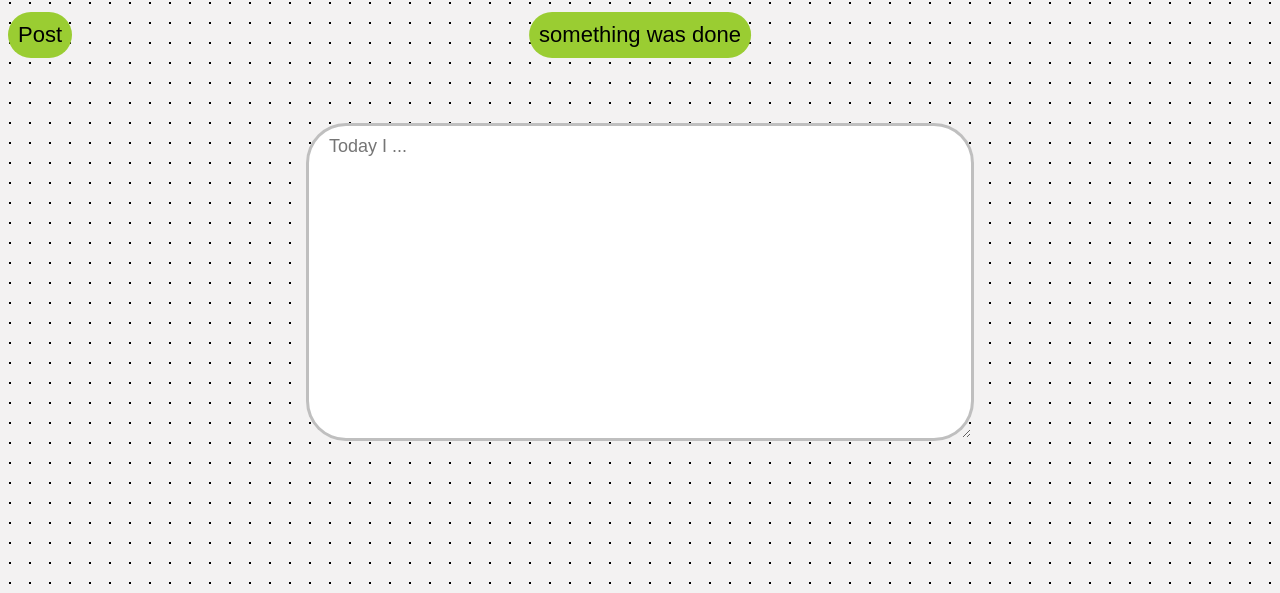
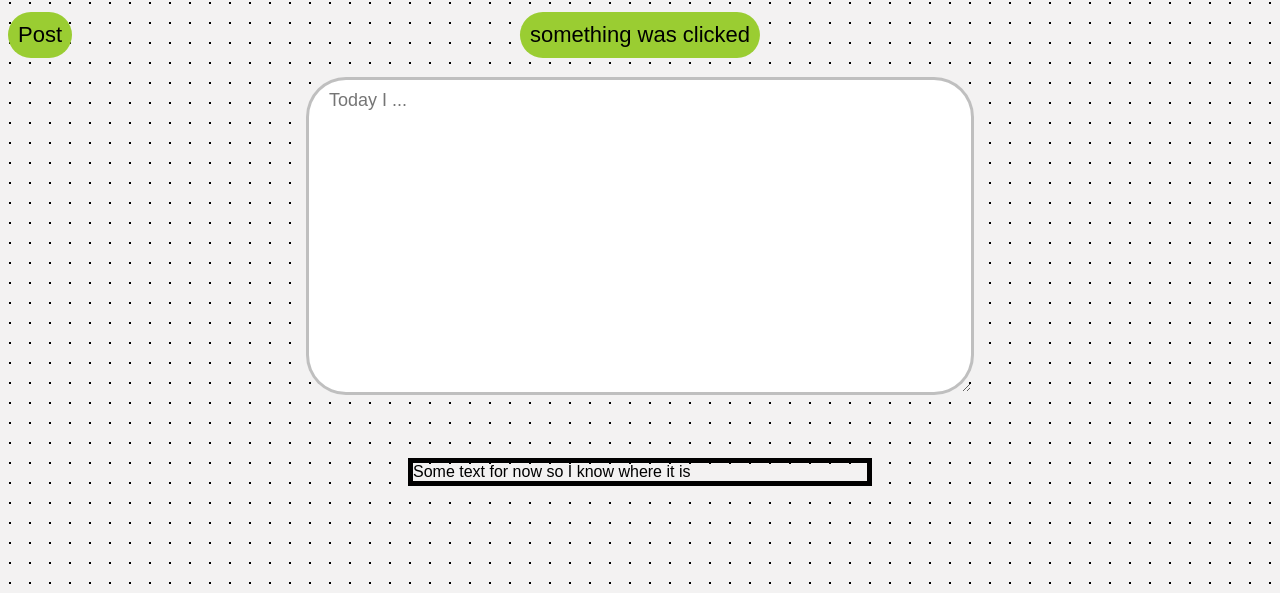
Before and after one commit to SMei201900/Journal-Project, a plain HTML site: page index.html in a window 1280 px wide. Both pictures are taken after a click on the button "New Post". Shown: the part 207-800 px from the top of the page. Drawn offline with Linux system fonts and the light colour scheme; a web font is replaced by a local one.

Commit message:
trying to take what I typed into the textfield and make it display

```diff
--- a/index.html
+++ b/index.html
@@ -11,10 +11,11 @@
   </head>
   <body>
     <h1>My Journal</h1>
-    <form action="/">
+    <form action="/" id="theBtns">
       <button id="plusSymbol">New Post</button>
       <button id="postBtn">Post</button>
     </form>
+    <div id="displayArea"> Some text for now so I know where it is</div>
   </body>
   <script src="script.js"></script>
 </html>
--- a/script.js
+++ b/script.js
@@ -1,22 +1,29 @@
 let body = document.body;
 //
+let form = document.getElementById("theBtns")
 let plusSymbol = document.getElementById("plusSymbol");
 
 plusSymbol.addEventListener("click", () => {
   event.preventDefault(); /*prevent the page from reloading*/
-  plusSymbol.textContent = "something was done"; /*changes the text of the button*/
+  plusSymbol.textContent = "something was clicked"; /*changes the text of the button*/
   console.log("Clicked")
   let textfield = document.createElement("textarea")
   textfield.id = "journalBox"
   textfield.placeholder = "Today I ... " /*placeholder text*/
   textfield.classList.add("placeholder") /*adds CSS styling to placeholder text*/
-  body.appendChild(textfield); /*add to the body of the HTML document*/
+  form.appendChild(textfield); /*add to the form of the HTML doc*/
 });
+
+let postbtn = document.getElementById("postBtn");
+
+postbtn.addEventListener("click", () => {
+  event.preventDefault();
+  console.log("the textarea stuff needs to show up");
+})
 
 
 /*NEXT STEPS:
-I need to create a post button
-the resize(?) of the textarea, needs to be darker /bigger or something
+the resize(?) of the textarea (aka that litter corner) needs to be darker /bigger or something
 
 i want to keep clicking the plusSymbolBtn to create more textareas so a LOOP?
 this means remove LINE7 later
--- a/styles.css
+++ b/styles.css
@@ -64,6 +64,13 @@ textarea, #plusSymbol, #postBtn {
   font-family: "Gaegu", sans-serif;
 }
 
+#displayArea {
+  margin: 50vh;
+  border: black 5px solid;
+}
+
+
+
 h1 {
   font-size: 7em;
   text-align: center;
```
